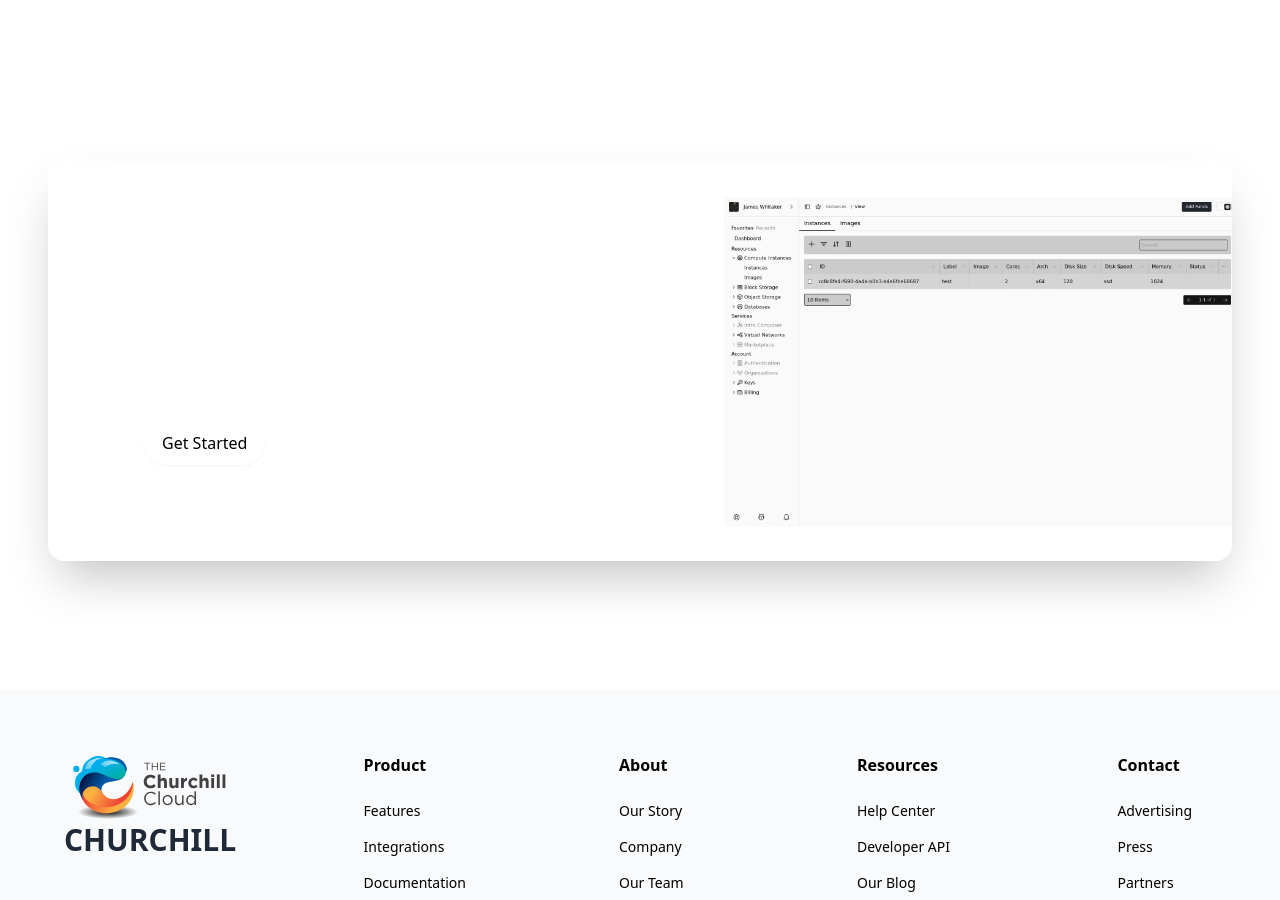
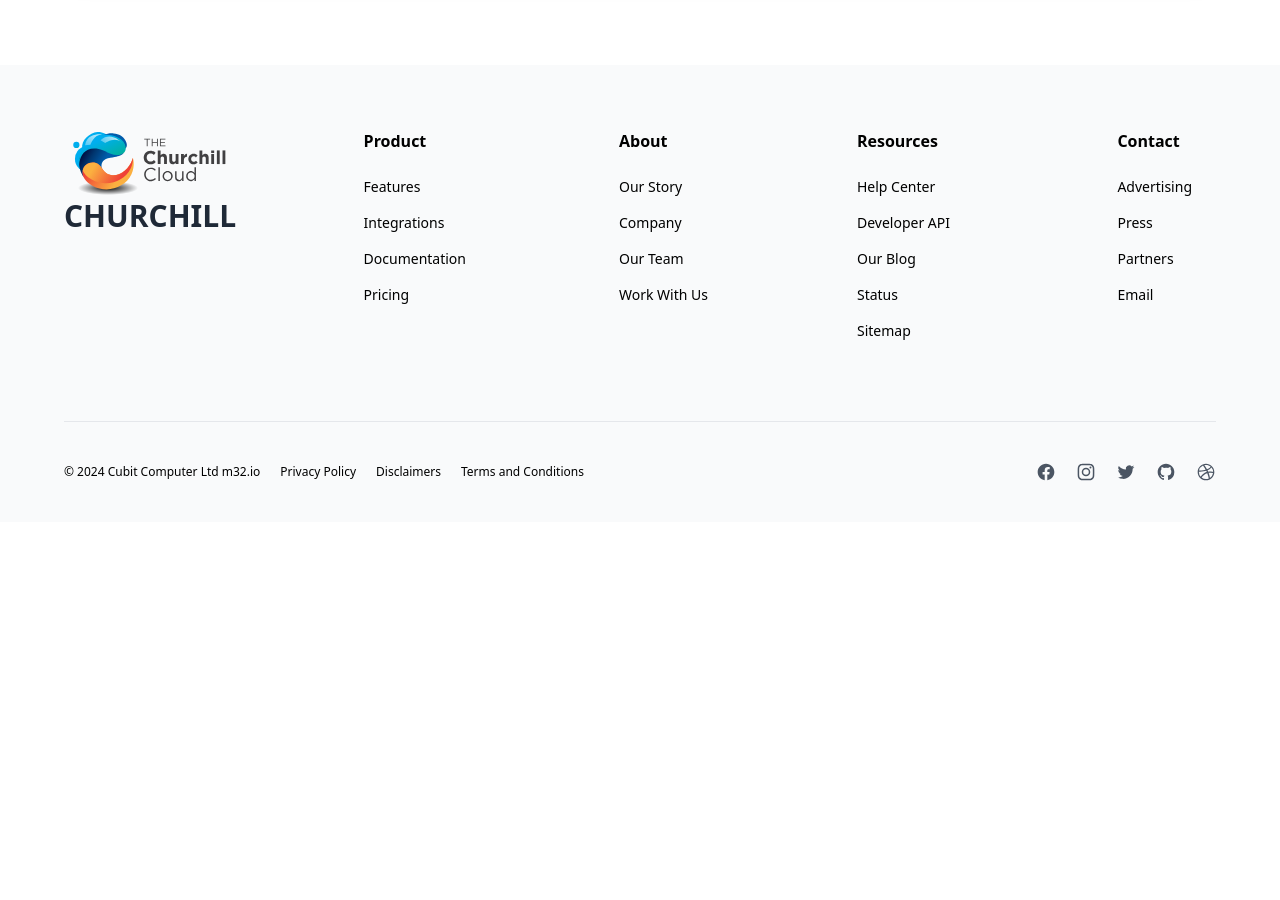
Before and after one commit to annarider/churchill-cloud-front, a Jekyll site: the page built from _pages/pricing.html, in a window 1280 px wide and 900 px high, scrolled down 1627 px. Built offline with Jekyll 4.4.1, drawn with Linux system fonts in a browser that asks for light colours; after the commit the page ends 2149 px from its top, so only the background shows below that; some of the changed lines change nothing that is shown.

Commit message:
Removed duplicate Try us risk free CTA
After moving the CTA to a component under _includes,
the pricing page's CTA is duplicated.

```diff
--- a/_pages/pricing.html
+++ b/_pages/pricing.html
@@ -315,72 +315,3 @@ permalink: /pricing/
     </div>
   </div>
 </div>
-<!-- Trial credit -->
-<section class="w-full pt-24 pb-32 bg-white">
-  <div class="relative px-12 mx-auto max-w-7xl">
-    <div
-      class="relative grid items-center grid-cols-1 gap-10 p-12 overflow-hidden shadow-2xl md:p-16 lg:p-20 xl:p-24 rounded-2xl md:grid-cols-5 lg:gap-0 from-cyan-800 to-rose-800 bg-gradient-to-br"
-      data-primary="green-400"
-      data-rounded="rounded-2xl"
-      data-rounded-max="rounded-full"
-    >
-      <div class="absolute top-0 right-0">
-        <svg
-          class="object-cover w-full h-full"
-          viewBox="0 0 487 487"
-          xmlns="http://www.w3.org/2000/svg"
-        >
-          <path
-            d="M487 486.7c-66.1-3.6-132.3-7.3-186.3-37s-95.9-85.3-126.2-137.2c-30.4-51.8-49.3-99.9-76.5-151.4C70.9 109.6 35.6 54.8.3 0H487v486.7z"
-            fill="#FFF"
-            fill-opacity=".1"
-            fill-rule="nonzero"
-          />
-        </svg>
-      </div>
-      <div class="absolute bottom-0 left-0 h-full">
-        <svg
-          class="w-auto h-full opacity-75 object-stretch"
-          viewBox="0 0 487 487"
-          xmlns="http://www.w3.org/2000/svg"
-        >
-          <path
-            d="M0 .3c67 2.1 134.1 4.3 186.3 37 52.2 32.7 89.6 95.8 112.8 150.6 23.2 54.8 32.3 101.4 61.2 149.9 28.9 48.4 77.7 98.8 126.4 149.2H0V.3z"
-            fill="#FFF"
-            fill-opacity=".1"
-            fill-rule="nonzero"
-          />
-        </svg>
-      </div>
-      <div class="relative z-30 col-span-1 md:col-span-3">
-        <h2
-          class="mb-1 text-3xl font-bold leading-tight text-white md:mb-3 md:text-3xl lg:text-4xl xl:text-5xl"
-        >
-          <span class="block lg:mt-3">Try us risk-free</span>
-        </h2>
-        <p
-          class="max-w-sm my-6 text-base font-normal xl:max-w-lg lg:pr-0 pr-7 lg:text-xl text-white"
-          data-primary="green-400"
-        >
-          Are you ready to make the move? Apply for a $200 credit and tell us
-          your story.
-        </p>
-        <a
-          class="flex items-center justify-center w-full px-4 py-2 text-base font-medium leading-6 whitespace-no-wrap bg-white border-2 border-transparent rounded-full shadow-sm md:w-auto md:inline-flex hover:bg-transparent hover:text-white hover:border-white focus:outline-none focus:ring-2 focus:ring-offset-2 focus:ring-green-600"
-          data-primary="green-400"
-          data-rounded="rounded-full"
-          href="https://my.churchillcloud.com/"
-        >
-          Get Started
-        </a>
-      </div>
-      <div class="flex items-center h-full col-span-1 md:col-span-2">
-        <img
-          alt="Dashboard"
-          class="relative top-0 right-0 object-cover w-full -mr-1 rounded md:max-w-sm md:w-auto max-w-none lg:absolute lg:max-w-md xl:max-w-lg lg:mt-9"
-          src="/assets/images/churchill-1.webp"
-        />
-      </div>
-    </div>
-  </div>
-</section>
```
